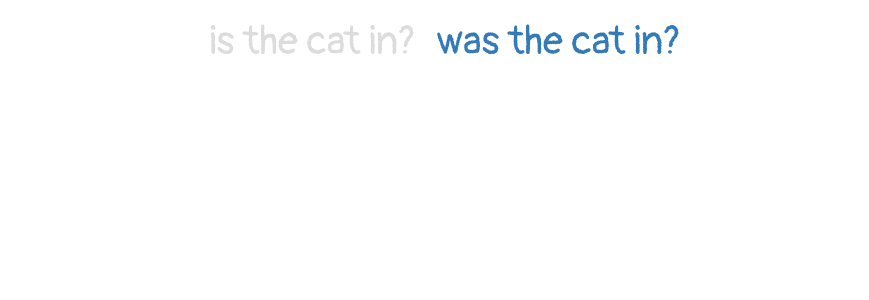
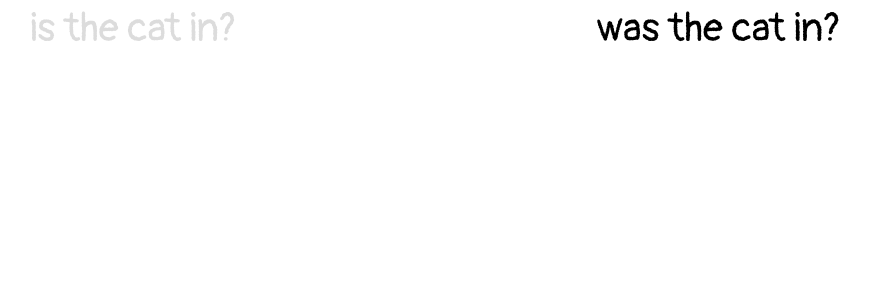
Before and after one commit to alycejenni/isthecatin, a Django app: page /history in a window 1280 px wide. Shown: the top 300 px of the page, without its empty margins (214-1083 px from the left). Run offline with Django 3.2, Linux system fonts and the light colour scheme; data that the repository does not hold is empty; some libraries are stand-ins or nearby versions.

Commit message:
added a "history" page

```diff
--- a/catflap/urls.py
+++ b/catflap/urls.py
@@ -7,6 +7,6 @@ from catflapsite import views as site
 urlpatterns = [
     url(r'^admin/', admin.site.urls),
     url(r'^static/(?P<path>.*)$', serve, {'document_root': STATIC_ROOT}),
-    url(r"^$", site.current),
-    url(r"^history$", site.history),
+    url(r"^$", site.current, name="current"),
+    url(r"^history$", site.history, name="history"),
 ]
--- a/catflapsite/static/style.css
+++ b/catflapsite/static/style.css
@@ -3,7 +3,15 @@ h1 {
     font-size: 40px;
 }
 
-.inactivepage {
+a.activepage {
+    font-family: 'Pangolin';
+    font-size: 40px;
+    color: black;
+}
+
+a.inactivepage {
+    font-family: 'Pangolin';
+    font-size: 40px;
     color: gainsboro;
 }
 
--- a/catflapsite/templatetags/cattags.py
+++ b/catflapsite/templatetags/cattags.py
@@ -7,13 +7,12 @@ register = template.Library()
 
 @register.simple_tag(takes_context = True)
 def isactive(context, viewname):
-    if viewname == "current" and context["request"].path == "/":
-        return "activepage"
+    requestpath = context["request"].path
     try:
-        pattern = "^" + django.urls.reverse(viewname)
-    except:
-        pattern = viewname
-    if re.search(pattern, context["request"].path):
+        url = "^" + django.urls.reverse(viewname) + "$"
+    except django.urls.NoReverseMatch:
+        url = viewname
+    if re.search(url, requestpath):
         return "activepage"
     else:
         return "inactivepage"
--- a/catflapsite/utils.py
+++ b/catflapsite/utils.py
@@ -13,7 +13,16 @@ def now():
 def get_all_s3():
     s3 = boto.connect_s3(settings.AWS_KEY, settings.AWS_SECRET, host = "s3.eu-west-2.amazonaws.com")
     bucket = s3.get_bucket(settings.IMAGE_BUCKET)
-    return sorted(bucket.get_all_keys(), key = lambda x: x.last_modified)
+    return list(reversed(sorted(bucket.get_all_keys(), key = lambda x: x.last_modified)))
 
 def get_latest_s3():
-    return get_all_s3()[-1]
+    return get_all_s3()[0]
+
+class ImgUrl(object):
+    def __init__(self, s3_obj):
+        self.url = s3_obj.generate_url(expires_in=0, query_auth=False)
+        self.time_taken = localise(dt.strptime(s3_obj.last_modified, "%Y-%m-%dT%H:%M:%S.000Z"))
+
+    @property
+    def time_ago(self):
+        return now() - self.time_taken
--- a/catflapsite/views.py
+++ b/catflapsite/views.py
@@ -1,23 +1,20 @@
 from django.shortcuts import render
-from datetime import datetime as dt
 import catflapsite.utils as kitty
 
 
 def current(request):
     key = kitty.get_latest_s3()
     if key is not None:
-        imgurl = key.generate_url(expires_in=0, query_auth=False)
-        timeago = kitty.now() - kitty.localise(dt.strptime(key.last_modified, "%Y-%m-%dT%H:%M:%S.000Z"))
+        img = kitty.ImgUrl(key)
     else:
-        imgurl = None
-        timeago = kitty.now()
+        img = None
     return render(request, "main.html", {
-        "imgurl": imgurl,
-        "timeago": timeago
+        "img": img
     })
 
+
 def history(request):
-    keys = [k.generate_url(expires_in=0, query_auth=False) for k in kitty.get_all_s3()]
+    keys = [kitty.ImgUrl(k) for k in kitty.get_all_s3()]
     splitbysix = [keys[i:i + 6] for i in range(0, len(keys), 6)]
     return render(request, "history.html", {
         "imgrows": splitbysix
--- a/templates/basepage.html
+++ b/templates/basepage.html
@@ -13,11 +13,11 @@
 <body>
 <div class="container">
     <div class="row">
-        <div class="col-md-6" style="text-align: right; padding-right: 10px;">
-            <a href="{% url 'current' %}"><h1 class="{% isactive 'current' %}">is the cat in?</h1></a>
+        <div class="col-md-6">
+            <a href="{% url 'current' %}" class="{% isactive 'current' %}">is the cat in?</a>
         </div>
-        <div class="col-md-6" style="text-align: left; padding-left: 10px;">
-            <a href="{% url 'history' %}"><h1 class="{% isactive 'history' %}">was the cat in?</h1></a>
+        <div class="col-md-6">
+            <a href="{% url 'history' %}" class="{% isactive 'history' %}">was the cat in?</a>
         </div>
     </div>
 </div>
--- a/templates/history.html
+++ b/templates/history.html
@@ -8,7 +8,8 @@
         <div class="row">
         {% for img in r %}
             <div class="col-md-2">
-                <img alt="this is probably a picture of ganja's bum" class="img-thumbnail" src="{{ img }}"/>
+                <img alt="this is probably a picture of the cat's bum" class="img-thumbnail" src="{{ img.url }}"/>
+                <p>{{ img.time_taken }}</p>
             </div>
         {% endfor %}
         </div>
--- a/templates/main.html
+++ b/templates/main.html
@@ -6,12 +6,12 @@
     <div class="container">
         <div class="row">
             <div class="col-md-12">
-                <img alt="this is probably a picture of ganja's bum" src="{{ imgurl }}"/>
+                <img alt="this is probably a picture of the cat's bum" src="{{ img.url }}"/>
             </div>
         </div>
         <div class="row">
             <div class="col-md-12">
-                <p>this was taken {{ timeago }} ago</p>
+                <p>this was taken {{ img.time_ago }} ago</p>
             </div>
         </div>
     </div>
```
